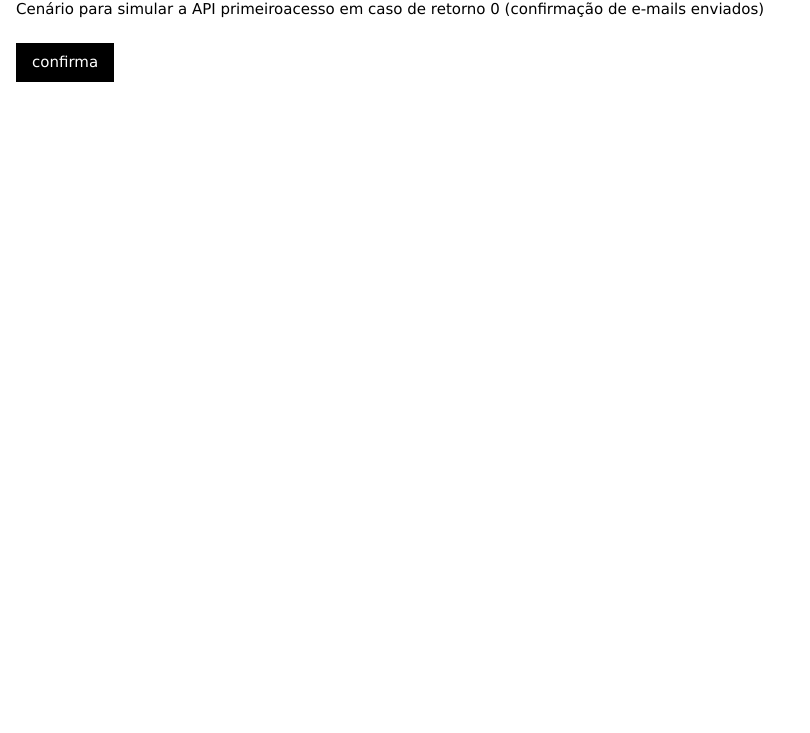
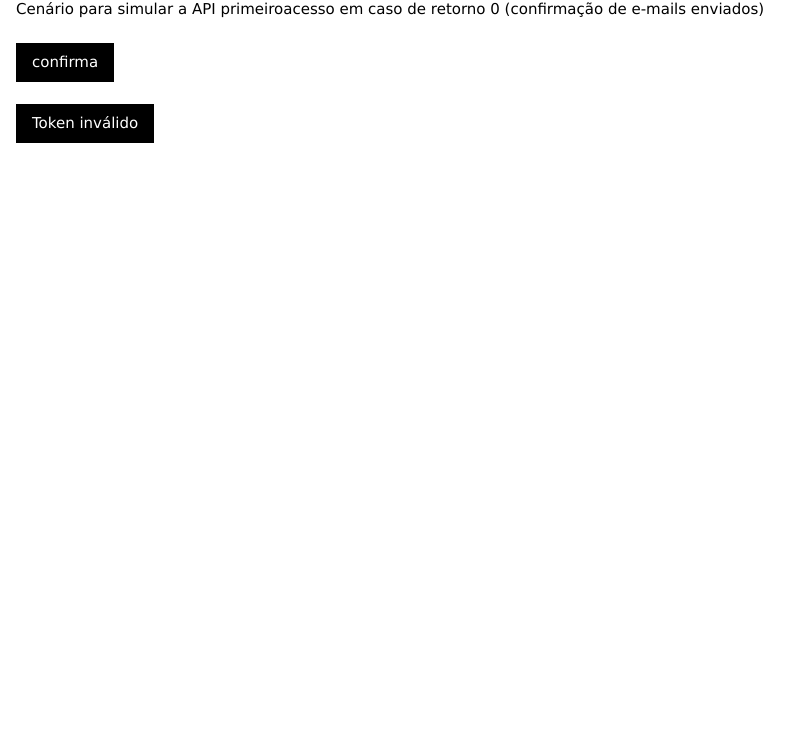
Before and after one commit to PolianaB/PolianaB.github.io, a plain HTML site: page index.html in a window 1280 px wide. Shown: the part 67-800 px from the top of the page, without its empty margins (0-810 px from the left). Drawn offline with nearby package versions, Linux system fonts and the light colour scheme.

Commit message:
Update index.html

```diff
--- a/index.html
+++ b/index.html
@@ -12,6 +12,9 @@
   Cenário para simular a API primeiroacesso em caso de retorno 0 (confirmação de e-mails enviados)
   <br><br>
    <a href="qualicorp://?token=3xNr4Y11w0uu5pqo7O9SI3b1eTC0JJlHDK40KmMzktZA5JAO6VYAJ9s" class="w3-btn w3-black">confirma</a>
+
+  <br><br>
+   <a href="qualicorp://?token=cFMwHiBmax1JU7iWtLwIq41Jrs0CyTKWH9pyY3or909090909090" class="w3-btn w3-black">Token inválido</a>
 </div>
 
 </div>
```
